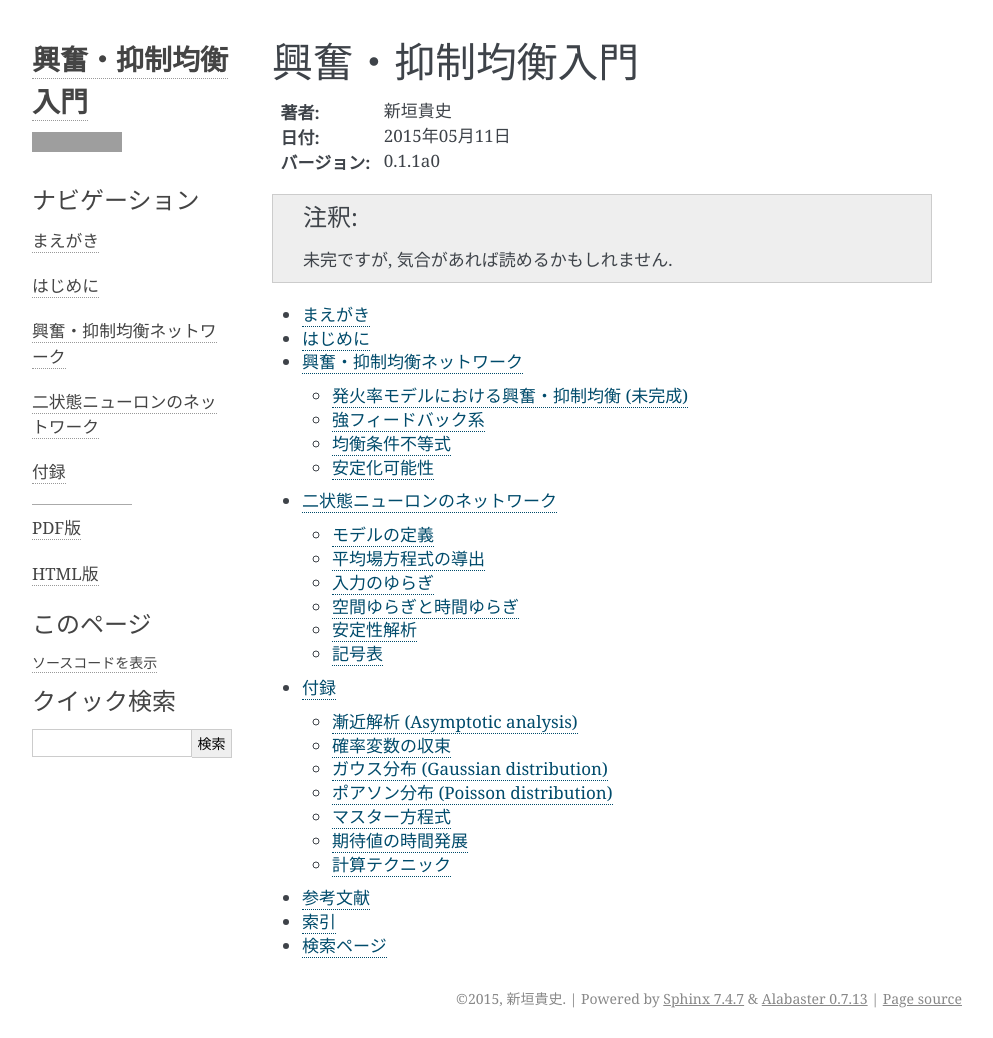
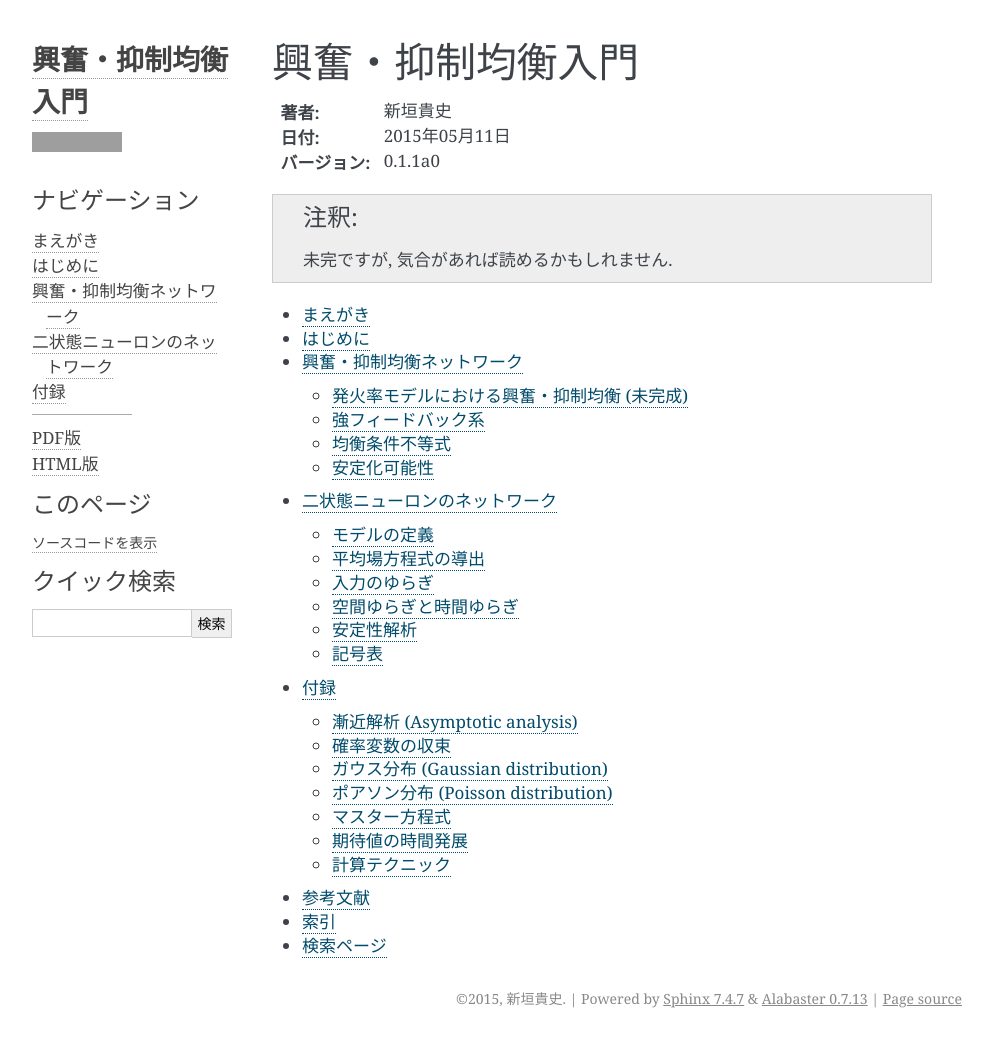
Before and after one commit to tkf/balance-tutorial-ja, a Sphinx documentation site: the page built from source/index.rst, in a window 1280 px wide. Shown: the whole page, without its empty margins (148-1141 px from the left). Built offline with Sphinx 7.4.7, drawn with Linux system fonts in a browser that asks for light colours; grey boxes are pictures that could not be loaded.

Commit message:
Better sphinxsidebar style

```diff
--- a/source/customtheme/static/custom.css
+++ b/source/customtheme/static/custom.css
@@ -1,3 +1,8 @@
 div.sphinxsidebar li.toctree-l1 {
-    margin-bottom: 20px;
+    padding-left: 1em;
+    text-indent: -1em;
 }
+div.sphinxsidebar li.toctree-l1 li {
+    padding-left: initial;
+    text-indent: initial;
+}
```
